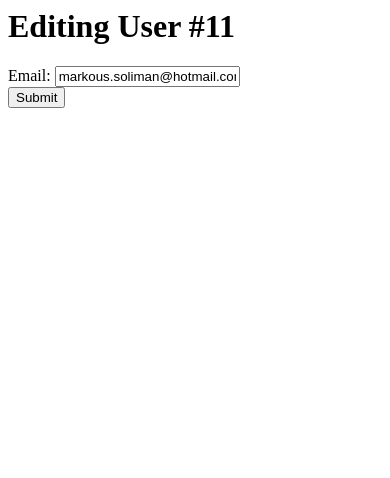
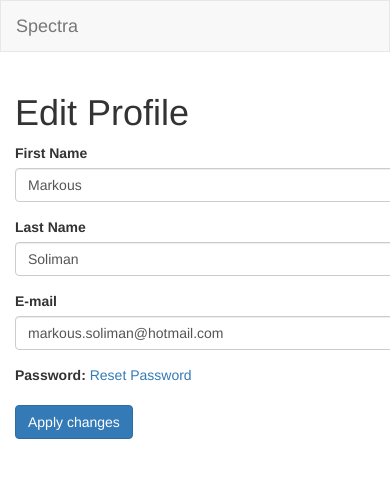
Before and after one commit to irubnich/spectra, a Flask app: page /users/11/edit in a window 390 px wide; the page is wider, and only the part inside the window is pictured. Shown: the top 478 px of that part. Run offline with Flask 2, Linux system fonts and the light colour scheme; data comes from the database, SQL or seed files in the repository; both versions use the stored data as it was after the commit; some libraries are stand-ins or nearby versions.

Commit message:
- added reset password feature before you login - added user management controller - it contains all the stuff related to users - added fire feature - added blacklist and unblacklist feature - added edit profile with reset password feature - added show user page

```diff
--- a/spectra/controllers/__init__.py
+++ b/spectra/controllers/__init__.py
@@ -1,4 +1,5 @@
 import spectra.controllers.users_controller
+import spectra.controllers.user_mgmt_controller
 import spectra.controllers.products_controller
 import spectra.controllers.complaints_controller
 import spectra.controllers.cart_controller
--- a/spectra/controllers/user_helpers.py
+++ b/spectra/controllers/user_helpers.py
@@ -8,8 +8,12 @@ def is_logged_in():
 
 def set_session(user):
     session["user"] = {
-        "id": user.id
+        "id": user.id,
+        "type": user.type
     }
+
+def is_allowed():
+    return session.has_key("user")
 
 def is_client_active(client):
     salesperson_entry = SalespeopleClient.query.filter(SalespeopleClient.client_id == client.id).first()
--- a/spectra/controllers/users_controller.py
+++ b/spectra/controllers/users_controller.py
@@ -57,15 +57,6 @@ def process_login():
 def index():
     users = User.query.all() # = Select * from users
     return render_template("users/index.html", users=users)
-
-#
-# Show a User
-#
-
-@app.route("/users/<int:id>")
-def show(id):
-    user = User.query.get_or_404(id)
-    return render_template("users/show.html", user=user)
 
 #
 # Create a User
@@ -150,17 +141,70 @@ def edit(id):
 def update(id):
     user = User.query.get_or_404(id)
     user.email = request.form["email"]
+    user.first_name = request.form["first_name"]
+    user.last_name = request.form["last_name"]
     db.session.add(user)
     db.session.commit()
-    return redirect(url_for('show', id=id))
+    flash("Changes to your profile has been made!")
+    return redirect(url_for('products_index'))
 
 #
 # Delete a User
 #
 
-@app.route("/users/<int:id>/destroy")
-def destroy(id):
-    user = User.query.get_or_404(id)
-    db.session.delete(user)
+#@app.route("/users/<int:id>/destroy")
+#def destroy(id):
+#    user = User.query.get_or_404(id)
+#    db.session.delete(user)
+#    db.session.commit()
+#    return redirect(url_for('index'))
+
+#
+#   Reset Password
+#
+
+@app.route("/users/reset_password", methods=["GET"])
+def reset_password():
+    return render_template("users/reset_password.html")
+
+@app.route("/users/reset_password", methods=["POST"])
+def new_password():
+    email = request.form["email"]
+    old_password = request.form["old_password"]
+    new_password = request.form["new_password"]
+    confirm_password = request.form["confirm_password"]
+
+    # Validation
+    required_fields = [email, old_password, new_password, confirm_password]
+    trimmed = [i.strip() for i in required_fields]
+    if "" in trimmed:
+        flash("You're missing required fields.")
+        return redirect(url_for('reset_password'))
+
+    # Email validation
+    if not re.match(r"[^@]+@[^@]+\.[^@]+", email):
+        flash("Your email address is invalid.")
+        return redirect(url_for('reset_password'))
+
+    old_user = User.query.filter(User.email == email).first()
+    if not old_user:
+        flash("Invalid user.")
+        return redirect(url_for('reset_password'))
+
+    old_password = hashlib.sha512(old_password).hexdigest()
+
+    # Old Password matching
+    if old_password != old_user.password:
+        flash("Your old password does not match the provided e-mail.")
+        return redirect(url_for('reset_password'))
+
+    # Password matching
+    if new_password != confirm_password:
+        flash("Your passwords do not match.")
+        return redirect(url_for('reset_password'))
+
+    password = hashlib.sha512(new_password).hexdigest()
+    old_user.password = password
     db.session.commit()
-    return redirect(url_for('index'))
+    flash("Reset password is successful.")
+    return redirect(url_for("login"))
--- a/spectra/templates/header.html
+++ b/spectra/templates/header.html
@@ -1,7 +1,7 @@
 <nav class="navbar navbar-default">
     <div class="container-fluid">
         <div class="navbar-header">
-            <a class="navbar-brand" href="{{url_for("products_index")}}">Spectra</a>
+            <a class="navbar-brand" href="{{url_for('products_index')}}">Spectra</a>
         </div>
 
         {% if session["user"] %}
@@ -10,6 +10,7 @@
                 <li><a href="{{url_for('new_complaint')}}">Create Complaint</a></li>
             </ul>
             <ul class="nav navbar-nav navbar-right">
+                <li><a href="{{url_for('edit', id=session['user']['id'])}}">Edit profile</a></li>
                 <li><a href="{{url_for('logout')}}">Logout</a></li>
             </ul>
         {% endif %}
--- a/spectra/templates/users/edit.html
+++ b/spectra/templates/users/edit.html
@@ -1,6 +1,43 @@
-<h1>Editing User #{{user.id}}</h1>
+{% extends "layout.html" %}
 
-<form action="{{url_for('update', id=user.id)}}" method="post">
-    Email: <input type="text" name="email" value="{{user.email}}" /><br>
-    <input type="submit" value="Submit" />
-</form>
+
+{% block body %}
+    <style>
+        .edit {
+            width: 500px;
+        }
+        .flash {
+            width: 500px;
+            margin: 0 auto;
+        }
+    </style>
+
+    <div class="container edit">
+		<div class="row">
+			<div class="col-md-12">
+				<h1>Edit Profile</h1>
+
+                <form action="{{url_for('update', id=user.id)}}" method="post">
+
+                    <div class="form-group">
+						<label>First Name</label>
+						<input type="text" name="first_name" class="form-control" value="{{user.first_name}}">
+					</div>
+                    <div class="form-group">
+						<label>Last Name</label>
+						<input type="text" name="last_name" class="form-control" value="{{user.last_name}}">
+					</div>
+                    <div class="form-group">
+						<label>E-mail</label>
+						<input type="text" name="email" class="form-control" value="{{user.email}}">
+                    </div>
+					<div class="form-group">
+						<label>Password: </label>
+						<a href="{{url_for('reset_password')}}" alt="Click here to reset your password!">Reset Password</a>
+					</div>
+                    <button type="submit" class="btn btn-primary">Apply changes</button>
+				</form>
+			</div>
+		</div>
+	</div>
+{% endblock %}
--- a/spectra/templates/users/login.html
+++ b/spectra/templates/users/login.html
@@ -28,6 +28,7 @@
 					<button type="submit" class="btn btn-primary">Submit</button>
 					<a class="btn btn-default" href="{{url_for('new')}}" role="button">Register</a>
 				</form>
+                <a href="{{url_for('reset_password')}}">Reset Password</a>
 			</div>
 		</div>
 	</div>
```
Also changed, not shown: spectra/controllers/manager_controller.py (added, +13 -0 lines), spectra/controllers/user_management_controller.py (added, +13 -0 lines), spectra/controllers/user_mgmt_controller.py (added, +150 -0 lines), spectra/templates/users/index.html (+28 -11 lines), spectra/templates/users/reset_password.html (added, +41 -0 lines), spectra/templates/users/show.html (+60 -5 lines), spectra/database.db.
